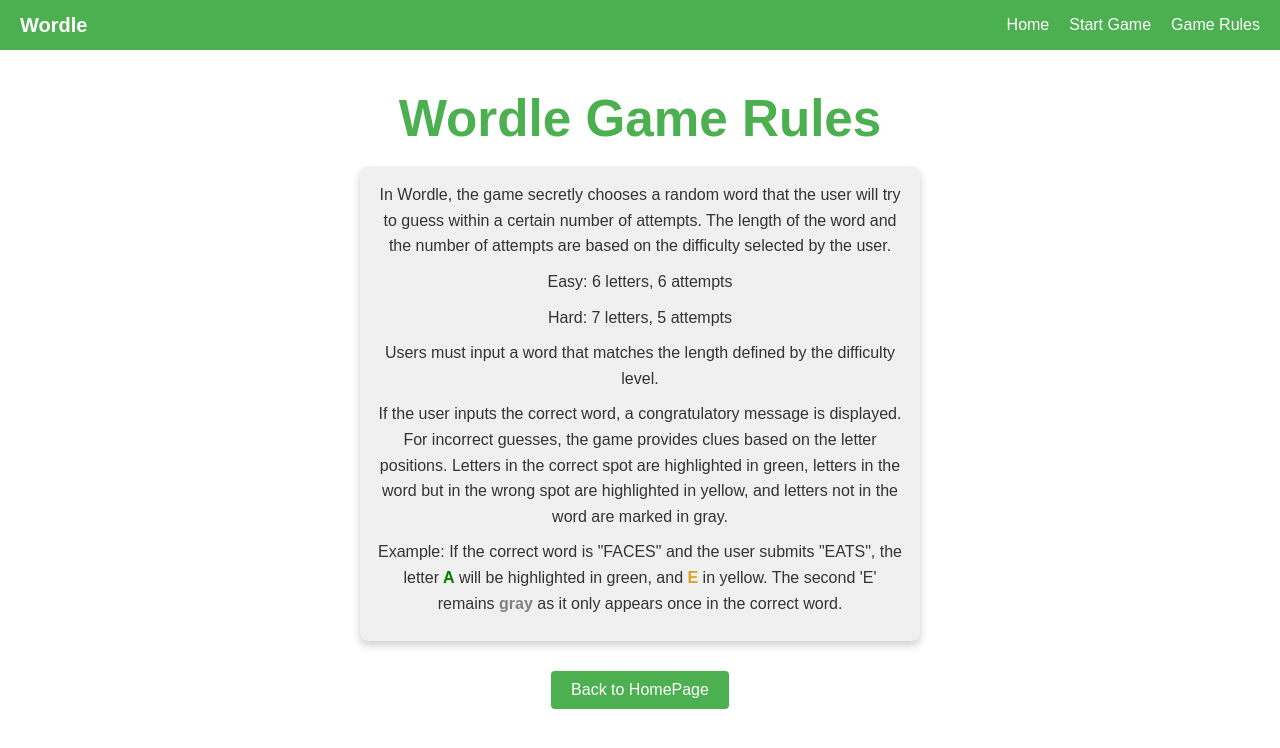
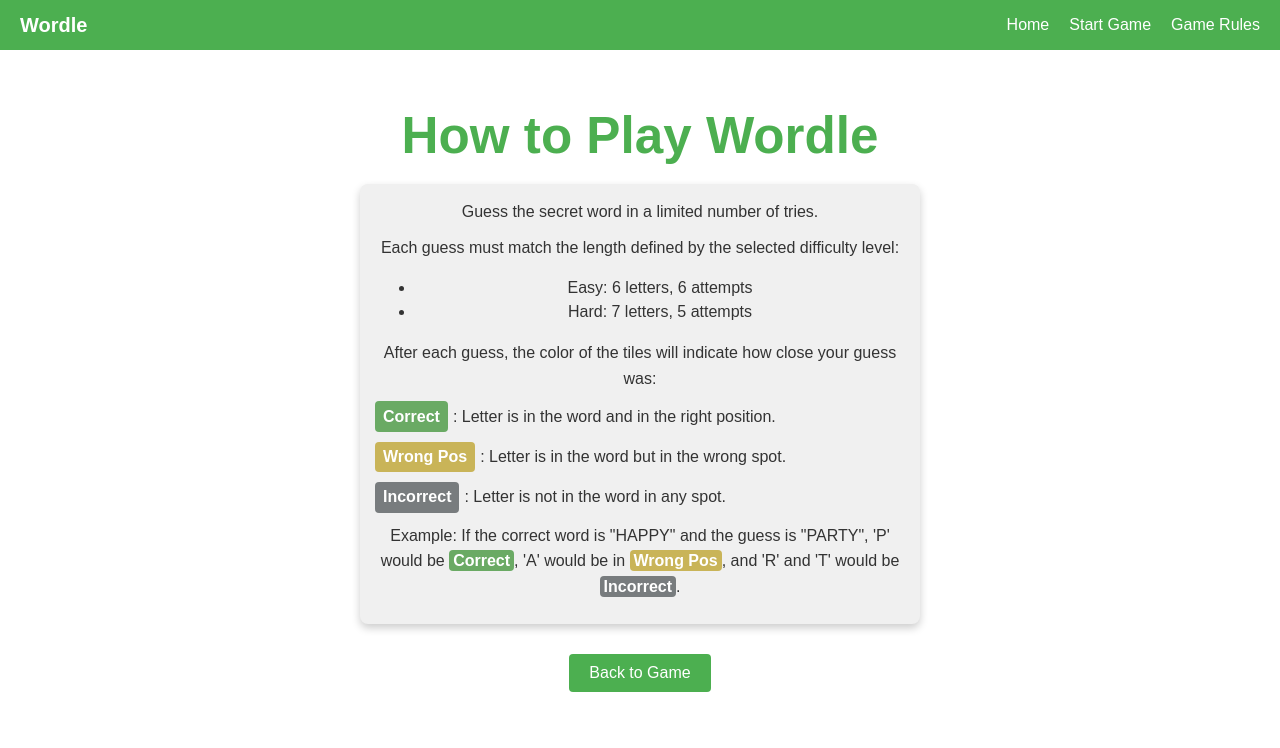
Before and after one commit to ziyue-m/ziyue-ma-project2, a React (Vite) app: page /rules in a window 1280 px wide. Shown: the top 748 px of the page. Built offline with nearby package versions, Linux system fonts and the light colour scheme.

Commit message:
version1.2

```diff
--- a/src/App.css
+++ b/src/App.css
@@ -147,7 +147,7 @@
   height: calc(100vh - 170px);
   display: flex;
   align-items: center;
-  padding-top: 250px;
+  padding-top: 100px;
   flex-direction: column;
 }
 
@@ -158,14 +158,13 @@
   margin-top: 20px;
 }
 
+
 .board {
   width: 450px;
   height: 550px;
-  border: 3px solid #333;
   display: flex;
   flex-direction: column;
   padding: 10px;
-  box-shadow: 0 4px 8px rgba(0, 0, 0, 0.2);
 }
 
 
@@ -191,12 +190,20 @@
 
 
 .keyboard {
-  width: 100%;
-  max-width: 100%;
-  margin: 20px auto;
+  width: 80%; /* Adjust based on your design */
+  max-width: 700px; /* Maximum width */
+  padding: 0;
+  margin: 10px auto;
   display: flex;
   flex-wrap: wrap;
   justify-content: center;
+  gap: 5px; /* Space between keys */
+}
+
+.keyboard-row {
+  display: flex;
+  justify-content: center;
+  flex-wrap: nowrap; /* This will prevent wrapping */
 }
 
 .line1 {
@@ -223,19 +230,27 @@
 }
 
 .key {
-  width: 40px;
-  height: 60px;
-  margin: 5px;
-  border-radius: 4px;
-  display: flex;
-  justify-content: center;
-  align-items: center;
-  font-size: 12px;
+  flex: 1 0 9%; /* Flex-grow, Flex-shrink, Flex-basis */
+  max-width: 60px; /* Maximum width of a key */
+  padding: 10px;
+  font-size: 1.5vh; /* Font size scales with viewport height */
+  margin: 3px; /* Margin around keys */
+  border: none; /* Remove border if any */
+  border-radius: 5px;
   background-color: #555;
-  color: black;
+  color: white;
+  text-align: center;
+  line-height: normal;
+  user-select: none; /* Prevent text selection */
   cursor: pointer;
-  min-width: 25px;
+  transition: background-color 0.3s, transform 0.3s;
 }
+
+.key.enter-key,
+.key.backspace-key {
+  flex-basis: 18%; /* Twice the size of a regular key */
+}
+
 
 #big {
   flex-grow: 1;
@@ -290,12 +305,12 @@
 }
 
 .cell.correct {
-  background-color: greenyellow;
+  background-color: #6aaa64;
   transform: scale(1.1);
 }
 
 .cell.wrong-position {
-  background-color: darkgoldenrod;
+  background-color: #c9b458;
   color: whitesmoke;
 }
 
@@ -378,6 +393,10 @@
   margin: 0 0 20px 0;
 }
 
+.rule-page p, .rule-page li {
+  color: #333; /* Adjust color for readability */
+}
+
 .rules-content {
   background-color: #f0f0f0;
   padding: 15px;
@@ -422,6 +441,52 @@
   font-weight: bold;
 }
 
+.example {
+  padding: 2px 4px;
+  border-radius: 4px;
+  font-weight: bold;
+  color: white;
+}
+
+.color-explanation {
+  display: flex;
+  align-items: center;
+  margin-bottom: 10px;
+}
+
+.color-box {
+  display: inline-block;
+  font-weight: bold;
+  margin-right: 5px;
+  padding: 0.2em 0.5em;
+  border-radius: 4px;
+  color: #fff;
+}
+
+.tile {
+  display: inline-block;
+  width: 24px;
+  height: 24px;
+  line-height: 24px;
+  text-align: center;
+  border-radius: 4px;
+  margin-right: 5px;
+  font-weight: bold;
+  color: white;
+}
+
+.correct {
+  background-color: #6aaa64; /* Green for correct */
+}
+
+.wrong-position {
+  background-color: #c9b458; /* Yellow for wrong position */
+}
+
+.incorrect {
+  background-color: #787c7e; /* Grey for incorrect */
+}
+
 
 @media (max-width: 600px) {
   .navbar {
@@ -458,11 +523,12 @@
   }
 
   .keyboard {
+    width: 95%; /* Adjust based on your design */
     max-width: 100%;
   }
 
   .game-page {
-    padding-top: 60px;
+    padding-top: 300px;
   }
 
   .game-page h1 {
@@ -470,8 +536,24 @@
   }
 
   .key {
-    min-width: 20px;
-    font-size: 10px;
+    padding: 8px;
+    margin: 3px;
+    font-size: 0.8em; /* Smaller font size for smaller screens */
+    width: calc(100% / 10 - 6px); /* Adjust '10' based on number of keys in the longest row */
+  }
+
+  .key.enter-key,
+  .key.backspace-key {
+  flex-basis: 22%;
+  width: calc(100% / 10 * 1.5); /* Adjust the multiplier for desired width */
+  }
+
+  .keyboard-row:nth-child(2) .key {
+    width: calc(100% / 9 - 10px); /* Adjust '9' for the number of keys in this row */
+  }
+
+  .keyboard-row:nth-child(3) .key {
+    width: calc(100% / 7 - 10px); /* Adjust '7' for the number of keys in this row */
   }
 
   #big {
@@ -499,4 +581,36 @@
   .rule-page button {
     padding: 8px 15px;
   }
+
+  .rules-content p, .rules-content ul {
+    font-size: 14px;
+  }
+
+  .board {
+    width: calc(100% - 20px); /* Full width minus padding */
+    max-width: 450px; /* Maximum width */
+    margin: auto; /* Center the board */
+    display: flex;
+    flex-direction: column;
+    gap: 5px; /* Space between rows */
+  }
+
+  .row {
+    display: flex;
+    gap: 5px; /* Space between cells */
+  }
+
+  .cell {
+    flex: 1 0 auto; /* Flex-grow, Flex-shrink, Auto basis */
+    aspect-ratio: 1 / 1; /* Square cells */
+    max-width: 50px; /* Maximum cell size */
+    display: flex;
+    justify-content: center;
+    align-items: center;
+    font-size: 1.5vh; /* Responsive font size */
+    border: 1px solid grey;
+    border-radius: 4px;
+    color: whitesmoke;
 }
+
+}
--- a/src/components/RulesPage.jsx
+++ b/src/components/RulesPage.jsx
@@ -13,21 +13,29 @@
         </div>
       </nav>
       <div className="rule-page">
-          <h1>Wordle Game Rules</h1>
+          <h1>How to Play Wordle</h1>
           <div className="rules-content">
-              <p>In Wordle, the game secretly chooses a random word that the user will try to guess within a certain number of attempts. The length of the word and the number of attempts are based on the difficulty selected by the user.</p>
-              <p>Easy: 6 letters, 6 attempts</p>
-              <p>Hard: 7 letters, 5 attempts</p>
-              <p>Users must input a word that matches the length defined by the difficulty level.</p>
-              <p>If the user inputs the correct word, a congratulatory message is displayed. For incorrect guesses, the game provides clues based on the letter positions. Letters in the correct spot are highlighted in green, letters in the word but in the wrong spot are highlighted in yellow, and letters not in the word are marked in gray.</p>
-              <p>Example: If the correct word is "FACES" and the user submits "EATS", the letter
-                <span className="rule-correct"> A</span> will be highlighted in green, and
-                <span className="rule-wrong-position"> E</span> in yellow. The second 'E' remains
-                <span className="rule-incorrect"> gray</span> as it only appears once in the correct word.</p>
-          </div>
-          <button onClick={() => window.history.back()}>Back to HomePage</button>
-      </div>
-      </div>
+            <p>Guess the secret word in a limited number of tries.</p>
+            <p>Each guess must match the length defined by the selected difficulty level:</p>
+            <ul>
+                <li>Easy: 6 letters, 6 attempts</li>
+                <li>Hard: 7 letters, 5 attempts</li>
+            </ul>
+            <p>After each guess, the color of the tiles will indicate how close your guess was:</p>
+            <div class="color-explanation">
+                  <div class="color-box correct">Correct</div>: Letter is in the word and in the right position.
+              </div>
+              <div class="color-explanation">
+                  <div class="color-box wrong-position">Wrong Pos</div>: Letter is in the word but in the wrong spot.
+              </div>
+              <div class="color-explanation">
+                  <div class="color-box incorrect">Incorrect</div>: Letter is not in the word in any spot.
+              </div>
+              <p>Example: If the correct word is "HAPPY" and the guess is "PARTY", 'P' would be <span className="example correct">Correct</span>, 'A' would be in <span className="example wrong-position">Wrong Pos</span>, and 'R' and 'T' would be <span className="example incorrect">Incorrect</span>.</p>
+        </div>
+        <button onClick={() => window.history.back()}>Back to Game</button>
+    </div>
+    </div>
   );
 }
 
```
